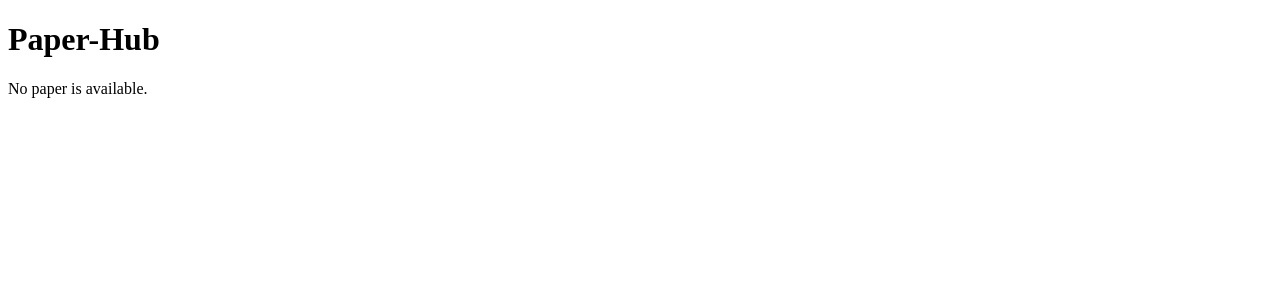
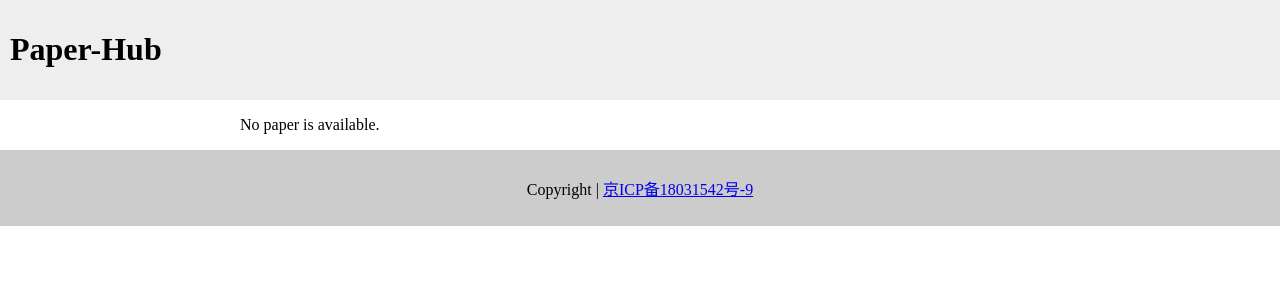
Before and after one commit to yanlinlin82/paper-hub.cn, a Django app: page /view/ in a window 1280 px wide. Shown: the top 300 px of the page. Run offline with Django 4.2, Linux system fonts and the light colour scheme; data that the repository does not hold is empty.

Commit message:
Update web template.

```diff
--- a/view/templates/index.html
+++ b/view/templates/index.html
@@ -1,20 +1,28 @@
 <!DOCTYPE html>
 <html>
   <head>
-        <title>Paper-Hub</title>
+    <meta charset="utf-8">
+    <title>Paper-Hub: An easy way to read and share papers for scientific research</title>
+    <meta name="viewport" content="width=device-width, initial-scale=1.0">
     <style type="text/css">
-            a { color:blue; }
+      body { margin: 0; }
+      header { margin: 0; padding: 10px; max-height: 80px; background-color: #eee; }
+      article { margin: 10px auto; max-width:800px; }
+      footer { margin: 0; padding: 10px; background-color: #ccc; }
+      footer p { text-align: center; }
+      .paper-item { margin: 0; padding: 10px; border-bottom: 1px dashed black; }
     </style>
   </head>
   <body>
     <header>
       <h1>Paper-Hub</h1>
+      <nav></nav>
     </header>
     <article>
 {% if paper_list %}
   {% for paper in paper_list %}
-            <hr>
-            <p>[{{ paper.create_time }}] <b>{{ paper.creator }}</b>:</p>
+      <div class="paper-item">
+        <p>[{{ paper.create_time|date:"Y-m-d" }}] <b>{{ paper.creator }}</b>:</p>
         <p><b>{{ paper.title }}</b></p>
         <p>{{ paper.publish_year }}, <i>{{ paper.journal }}</i></p>
         {% if paper.doi %}<p>DOI: <a href="https://doi.org/{{ paper.doi }}">{{ paper.doi }}</a></p>{% endif %}
@@ -22,12 +30,14 @@
         {% if paper.pmcid %}<p>PMCID: <a href="http://www.ncbi.nlm.nih.gov/pmc/articles/{{ paper.pmcid }}">{{ paper.pmcid }}</a></p>{% endif %}
         {% if paper.arxiv_id %}<p>arXiv ID: <a href="https://arxiv.org/abs/{{ paper.arxiv_id }}">{{ paper.arxiv_id }}</a></p>{% endif %}
         <p>{{ paper.comments }}</p>
+      </div>
   {% endfor %}
 {% else %}
       <p>No paper is available.</p>
 {% endif %}
     </article>
     <footer>
+      <p>Copyright | <a href="http://www.beian.miit.gov.cn/">京ICP备18031542号-9</a></p>
     </footer>
   </body>
 </html>
```
Lines whose indentation alone changed are shown as unchanged.
